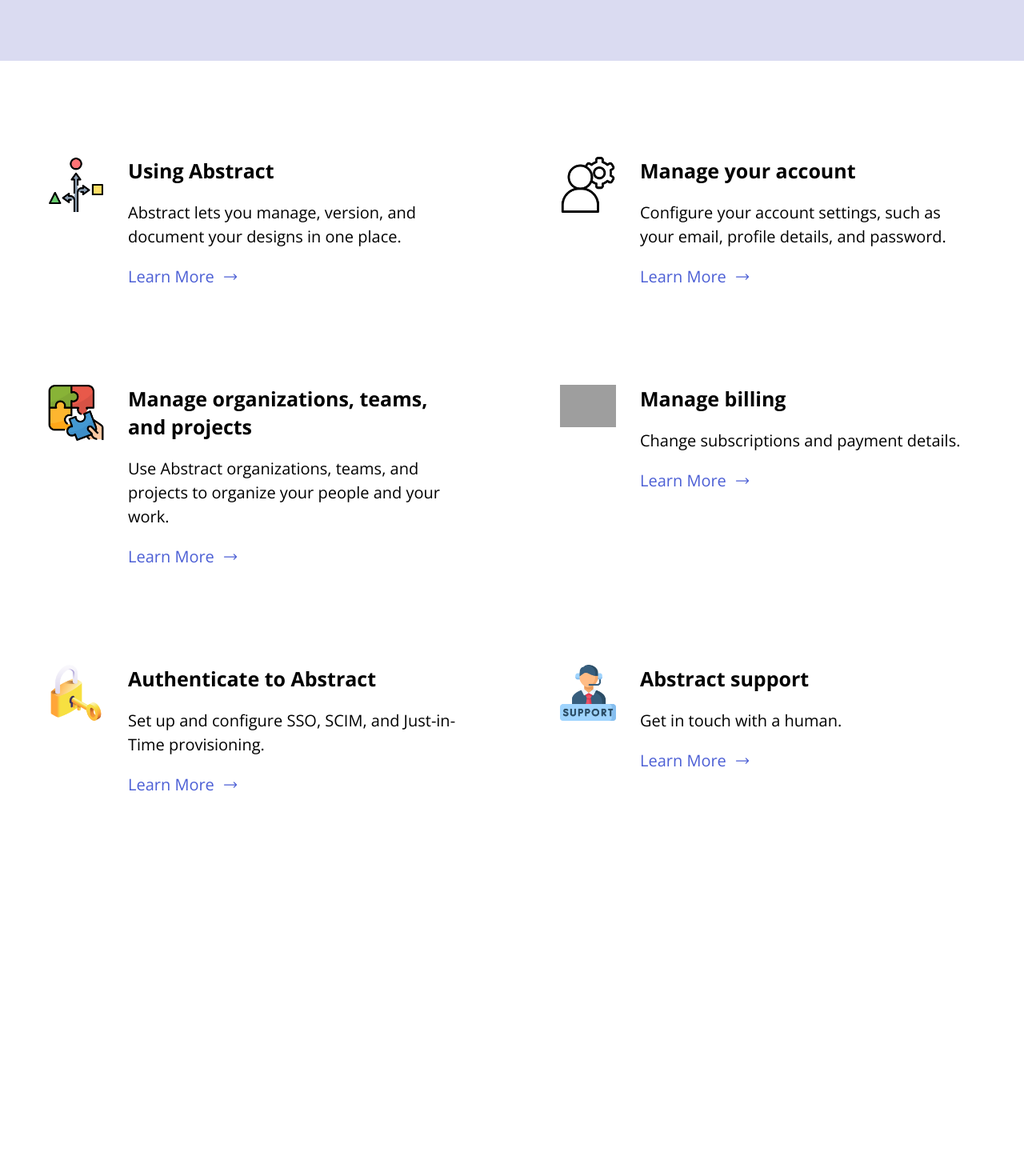
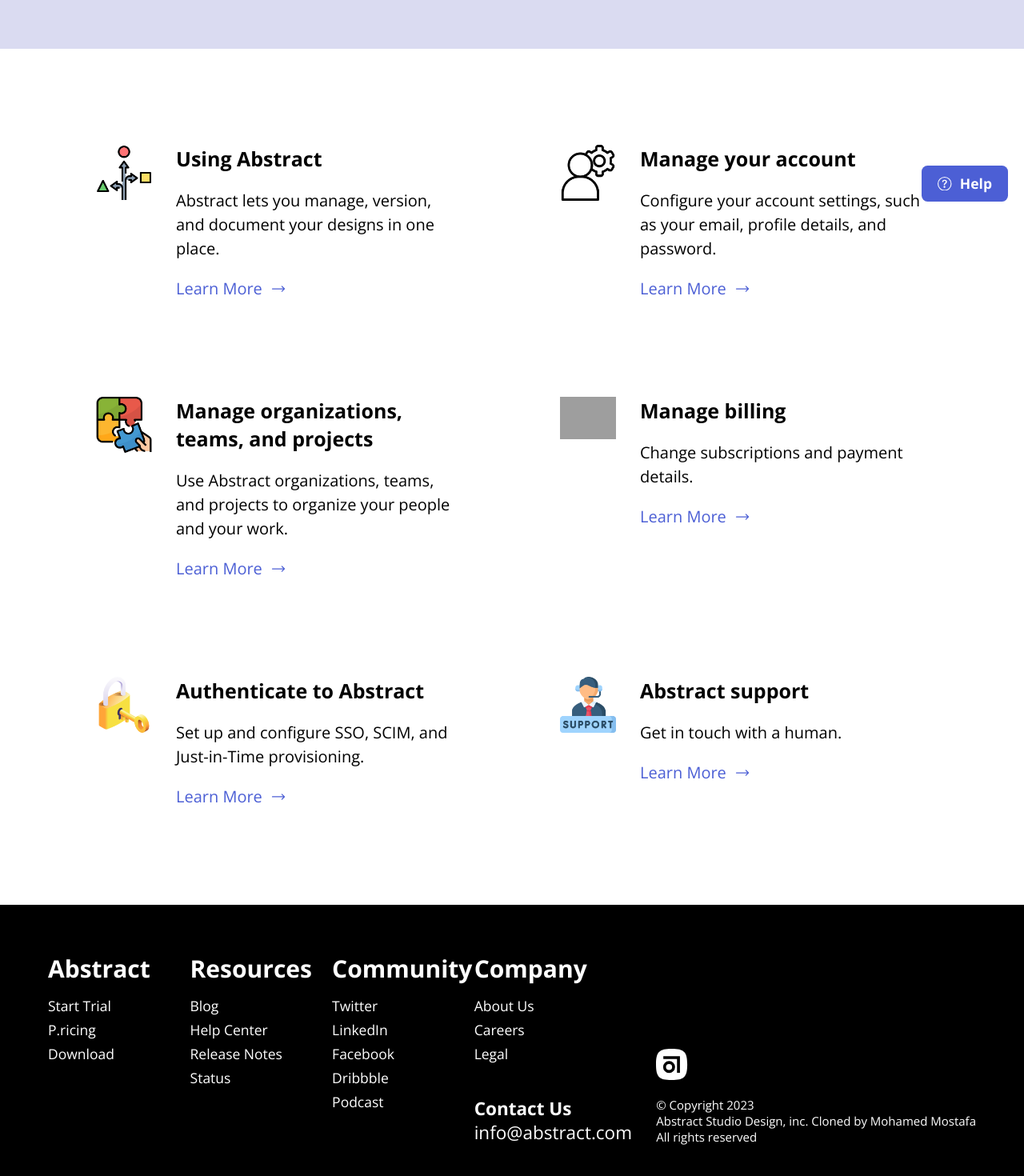
Before and after one commit to mohamedmostafakhudari/abstract-clone, a React (Vite) app: page / in a window 1280 px wide. Shown: the part 538-2008 px from the top of the page at 80% size. Before the commit the page ends 1669 px from the top, so only its background shows below. Built offline with nearby package versions, Linux system fonts and the light colour scheme; grey boxes are pictures that could not be loaded.

Commit message:
Build Footer & Add Logic to Search Form

```diff
--- a/src/App.jsx
+++ b/src/App.jsx
@@ -4,13 +4,17 @@
 import { benefits } from "src/data";
 import Benefit from "src/components/Benefit";
 import SearchForm from "src/components/SearchForm";
+import Button from "src/components/Button";
+import { BsQuestionCircle } from "react-icons/bs";
 function App() {
   return (
     <Layout>
       <main className="">
         <SearchForm />
         <section className="py-24">
-          <Container className={`grid grid-cols-1 gap-24 md:grid-cols-2`}>
+          <Container
+            className={`grid grid-cols-1 gap-24 md:grid-cols-2 md:px-16`}
+          >
             {benefits.map(({ title, content, imgSrc }, i) => (
               <Benefit
                 key={i}
@@ -21,6 +25,15 @@
             ))}
           </Container>
         </section>
+        <Button
+          intent="primary"
+          size="small"
+          className={`fixed bottom-2 right-4 flex items-center gap-2 rounded-full hover:bg-primary hover:text-white`}
+          type="link"
+          icon={<BsQuestionCircle />}
+        >
+          Help
+        </Button>
       </main>
     </Layout>
   );
--- a/src/components/Button.jsx
+++ b/src/components/Button.jsx
@@ -1,14 +1,16 @@
 import { cva } from "class-variance-authority";
 import React from "react";
-const button = cva("text-white rounded-md duration-200 ease-in-out", {
+const button = cva(
+  "text-white rounded-md duration-200 ease-in-out font-bold cursor-pointer",
+  {
     variants: {
       intent: {
         primary: "bg-primary hover:bg-white hover:text-black",
         secondary: "bg-transparent border",
       },
       size: {
-      small: ["text-sm", "py-1", "px-2"],
-      medium: ["text-base", "py-2", "px-4"],
+        small: ["text-sm", "py-2", "px-4"],
+        medium: ["text-base", "py-2", "px-6"],
       },
     },
 
@@ -16,12 +18,22 @@
       intent: "primary",
       size: "medium",
     },
-});
+  },
+);
 
-const Button = ({ intent, size, type, className, children, ...props }) => {
+const Button = ({
+  intent,
+  size,
+  type,
+  icon,
+  className,
+  children,
+  ...props
+}) => {
   if (type === "link") {
     return (
       <a className={button({ intent, size, className })} {...props}>
+        {icon && icon}
         {children}
       </a>
     );
--- a/src/components/Container.jsx
+++ b/src/components/Container.jsx
@@ -1,8 +1,9 @@
+import clsx from "clsx";
 import React from "react";
 
 const Container = ({ className, children }) => {
   return (
-    <div className={`container mx-auto px-4 ${className}`}>{children}</div>
+    <div className={clsx(`container mx-auto px-4`, className)}>{children}</div>
   );
 };
 
--- a/src/components/Footer.jsx
+++ b/src/components/Footer.jsx
@@ -1,13 +1,32 @@
 import React from "react";
 import Container from "src/components/Container";
 import FooterItem from "src/components/FooterItem";
+import LogoIcon from "src/components/LogoIcon";
+import { footerItems } from "src/data";
 
 const Footer = () => {
   return (
-    <footer id="footer" className="bg-black text-white">
-      <Container>
-        <div>
-          <FooterItem />
+    <footer id="footer" className="bg-black py-12 text-white">
+      <Container className={`flex flex-col gap-6 md:flex-row`}>
+        <div className="mr-8 grid flex-1 grid-cols-1 justify-start gap-4 md:min-w-[565px] md:grid-cols-2 xl:grid-cols-4 2xl:justify-between">
+          {footerItems.map((footerItem, i) => (
+            <FooterItem
+              key={i}
+              title={footerItem.title}
+              links={footerItem.links}
+              subItem={footerItem.subItem}
+            />
+          ))}
+        </div>
+        <div className="flex flex-col justify-end text-xs">
+          <LogoIcon />
+          <div className="mt-4">
+            <p>&copy; Copyright 2023</p>
+            <p className="">
+              Abstract Studio Design, inc. Cloned by Mohamed Mostafa
+            </p>
+            <p>All rights reserved</p>
+          </div>
         </div>
       </Container>
     </footer>
--- a/src/components/FooterItem.jsx
+++ b/src/components/FooterItem.jsx
@@ -1,17 +1,28 @@
 import React from "react";
+import Link from "src/components/Link";
 
-const FooterItem = ({ title, links }) => {
+const FooterItem = ({ title, links, subItem }) => {
   return (
-    <div className="space-y-3">
+    <div className="space-y-2">
       <h3 className="font-bold">{title}</h3>
-      <ul className="text-lg">
-        {/* {links.map((link, i) => {
+      <ul className="text-lg/6">
+        {links.map((link, i) => {
           return (
             <li key={i}>
-              <a href="#">{link}</a>
+              <Link intent="secondary" size="small" href={link.href}>
+                {link.name}
+              </Link>
             </li>
           );
-        })} */}
+        })}
+        {subItem ? (
+          <li className="mt-8">
+            <div>
+              <strong>{subItem.title}</strong>
+            </div>
+            <a href="#">{subItem.link}</a>
+          </li>
+        ) : null}
       </ul>
     </div>
   );
--- a/src/components/LogoIcon.jsx
+++ b/src/components/LogoIcon.jsx
@@ -2,7 +2,6 @@
 
 const LogoIcon = () => {
   return (
-    <a href="#">
     <div className="w-8">
       <svg
         className="aspect-square"
@@ -16,7 +15,6 @@
         </g>
       </svg>
     </div>
-    </a>
   );
 };
 
--- a/src/components/Navbar.jsx
+++ b/src/components/Navbar.jsx
@@ -15,7 +15,7 @@
   return (
     <nav id="nav" className="relative bg-black py-8 text-2xl text-white">
       <Container className="flex flex-wrap items-center justify-between gap-y-4">
-        <div className="flex items-center">
+        <div className="flex flex-wrap items-center">
           <a
             href="#"
             className="mr-3 flex items-center gap-2 border-r-2 pr-3 duration-200 ease-in-out hover:text-white/80"
--- a/src/components/SearchForm.jsx
+++ b/src/components/SearchForm.jsx
@@ -4,18 +4,30 @@
 import { FaArrowRight } from "react-icons/fa";
 
 const SearchForm = () => {
+  const [searchTerm, setSearchTerm] = React.useState("");
+  function handleSearch(e) {
+    if (e.type === "click" || (e.type === "keydown" && e.key === "Enter")) {
+      e.preventDefault();
+      console.log(searchTerm);
+      setSearchTerm("");
+    }
+  }
   return (
     <form
       action="/"
       className="bg-neutral py-24 pb-28 text-center font-semibold"
     >
       <Container className={`flex flex-col gap-10 md:max-w-screen-md`}>
-        <div className="whitespace-nowrap text-4xl tracking-tighter sm:text-6xl md:text-7xl">
+        <div className="whitespace-nowrap text-4xl tracking-tighter sm:text-5xl md:text-6xl">
           How can we help?
         </div>
         <SearchInput
           className={`peer w-full py-5 duration-200 ease-in-out hover:border-primary`}
           icon={<FaArrowRight />}
+          searchTerm={searchTerm}
+          onChange={(e) => setSearchTerm(e.target.value)}
+          onClick={handleSearch}
+          onKeyDown={handleSearch}
         />
       </Container>
     </form>
--- a/src/components/SearchInput.jsx
+++ b/src/components/SearchInput.jsx
@@ -1,7 +1,14 @@
 import clsx from "clsx";
 import React from "react";
 
-const SearchInput = ({ className, icon }) => {
+const SearchInput = ({
+  className,
+  icon,
+  searchTerm,
+  onChange,
+  onClick,
+  onKeyDown,
+}) => {
   return (
     <div className="relative">
       <input
@@ -13,9 +20,15 @@
           className,
         )}
         autoComplete="off"
+        value={searchTerm}
+        onChange={onChange}
+        onKeyDown={onKeyDown}
       />
       {icon && (
-        <button className="absolute right-4 top-1/2 -mr-4 -translate-y-1/2 rounded-md px-4 py-5 duration-200 ease-in-out hover:text-primary peer-hover:text-primary">
+        <button
+          onClick={onClick}
+          className="absolute right-4 top-1/2 -mr-4 -translate-y-1/2 rounded-md px-4 py-5 duration-200 ease-in-out hover:text-primary peer-hover:text-primary"
+        >
           {icon}
         </button>
       )}
--- a/src/data.js
+++ b/src/data.js
@@ -34,3 +34,92 @@
     imgSrc: helpDesk,
   },
 ];
+export const footerItems = [
+  {
+    title: "Abstract",
+    links: [
+      {
+        name: "Start Trial",
+        href: "#",
+      },
+      {
+        name: "P.ricing",
+        href: "#",
+      },
+      {
+        name: "Download",
+        href: "#",
+      },
+    ],
+    subItem: null,
+  },
+  {
+    title: "Resources",
+    links: [
+      {
+        name: "Blog",
+        href: "#",
+      },
+      {
+        name: "Help Center",
+        href: "#",
+      },
+      {
+        name: "Release Notes",
+        href: "#",
+      },
+      {
+        name: "Status",
+        href: "#",
+      },
+    ],
+    subItem: null,
+  },
+  {
+    title: "Community",
+    links: [
+      {
+        name: "Twitter",
+        href: "#",
+      },
+      {
+        name: "LinkedIn",
+        href: "#",
+      },
+      {
+        name: "Facebook",
+        href: "#",
+      },
+      {
+        name: "Dribbble",
+        href: "#",
+      },
+      {
+        name: "Podcast",
+        href: "#",
+      },
+    ],
+    subItem: null,
+  },
+  {
+    title: "Company",
+    links: [
+      {
+        name: "About Us",
+        href: "#",
+      },
+      {
+        name: "Careers",
+        href: "#",
+      },
+      {
+        name: "Legal",
+        href: "#",
+      },
+    ],
+    subItem: {
+      title: "Contact Us",
+      link: "info@abstract.com",
+    },
+  },
+];
--- a/tailwind.config.js
+++ b/tailwind.config.js
@@ -19,6 +19,7 @@
       screens: {
         sm: "501px",
         xl: "1200px",
+        "2xl": "1400px",
       },
     },
   },
```
Lines whose indentation alone changed are shown as unchanged.
